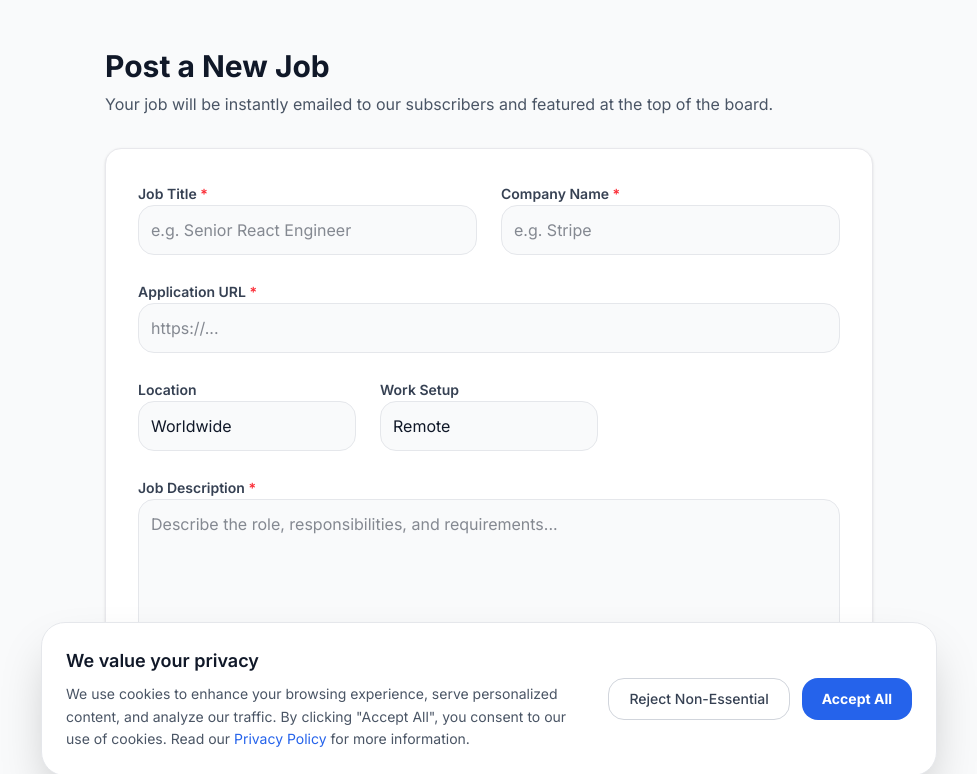
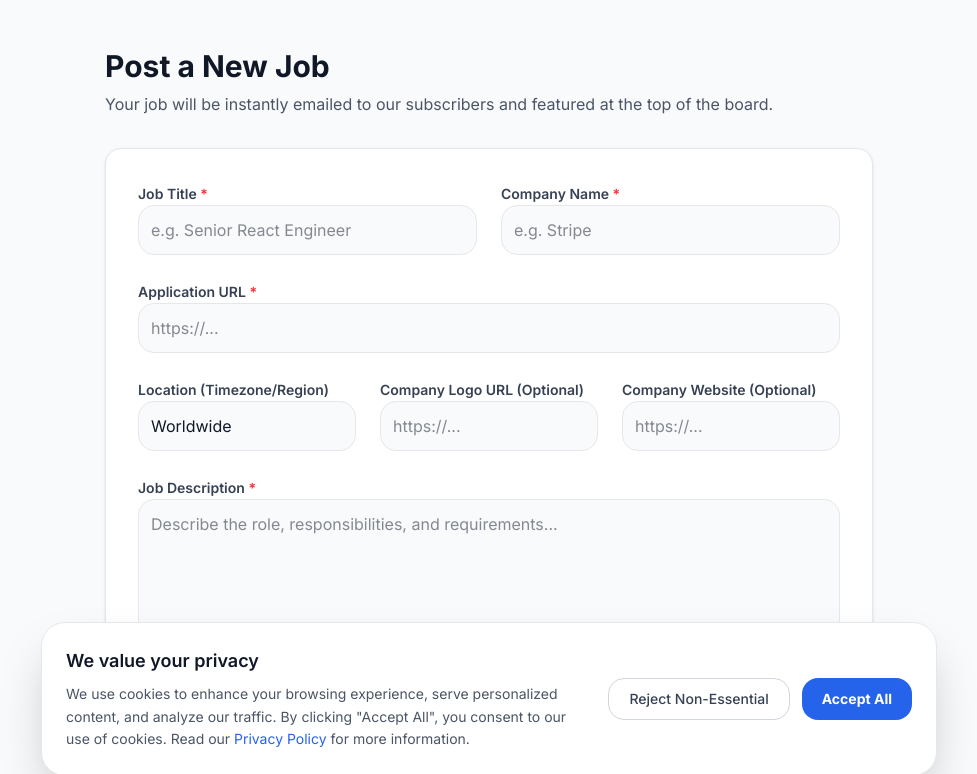
Before and after one commit to harshal-gav/frontend-engineers-fe, a Next.js app: page /employers/post in a window 1280 px wide. Shown: the top 774 px of the page, without its empty margins (151-1128 px from the left). Built offline with nearby package versions, Linux system fonts and the light colour scheme; no server answers.

Commit message:
feat: add company logo and website fields to job posting form and update LinkedIn post script

```diff
--- a/scripts/post-to-linkedin.js
+++ b/scripts/post-to-linkedin.js
@@ -123,15 +123,16 @@ DO NOT use the same opening template. DO NOT use the exact same emojis every tim
 1. NO MARKDOWN: DO NOT use markdown like **bold** or *italics*. LinkedIn's API does not support markdown. Use plain text and capital letters for emphasis instead.
 2. THE HOOK: You must mention "FrontendEngineers.com" and "remote frontend jobs" naturally somewhere in the first two sentences, but DO NOT use the exact same sentence structure every time.
 3. THE PITCH:
-   - Market it heavily as the ULTIMATE AGGREGATOR.
-   - Core message: "We aggregate from 100+ job boards (LinkedIn, Indeed, AngelList, company pages) so you don't have to check 10 different sites a day."
-   - Focus on MASSIVE TIME SAVINGS. Stop wasting hours searching. We bring EVERY remote frontend job to one place.
+   - Market it heavily as the ULTIMATE AGGREGATOR. You MUST include these EXACT phrases in your posts, blending them in naturally:
+     * "Aggregated from 100+ job boards & company career pages"
+     * "Every Remote Frontend Job. One Place."
+     * "Stop wasting hours on LinkedIn, Indeed, AngelList, WeWorkRemotely, and 100 other sites. We aggregate every remote frontend job from across the internet - so you don't have to."
    - Our unique value: You can browse EVERY remote frontend job title for FREE. See what's hiring, which roles are trending.
    - But to unlock company names, full descriptions, locations, and direct apply links, you need PRO.
-   - Think of it like window shopping: See the job titles, know what's out there, then unlock everything to apply.
-   - PRO members also get daily email alerts with fresh jobs delivered to their inbox.
 4. PRICING & LINKS:
    - Mention unlocking full access to 1,000+ remote jobs for just $9/month.
+   - You MUST include this exact line: "⭐ Unlock Full Access - $9/mo"
+   - You MUST include this exact line: "Browse every job title free. Pro unlocks company details, descriptions & apply links."
    - Always include a link to explore: https://www.frontendengineers.com
    - Always include a link to get PRO: https://www.frontendengineers.com/pricing
 5. HASHTAGS: Include 3-5 relevant hashtags (e.g., #FrontendDeveloper #RemoteJobs #ReactJS #WebDevelopment).
--- a/src/app/employers/post/page.tsx
+++ b/src/app/employers/post/page.tsx
@@ -16,9 +16,10 @@ export default function PostJobPage() {
   const [formData, setFormData] = useState({
     title: "",
     companyName: "",
+    companyLogoUrl: "",
+    companyWebsite: "",
     applyUrl: "",
     location: "Worldwide",
-    remoteType: "REMOTE",
     description: "",
   });
 
@@ -43,10 +44,12 @@ export default function PostJobPage() {
         title: formData.title,
         description: formData.description,
         location: formData.location,
-        remoteType: formData.remoteType,
+        remoteType: "REMOTE",
         applyUrl: formData.applyUrl,
         company: {
           name: formData.companyName,
+          logoUrl: formData.companyLogoUrl || null,
+          website: formData.companyWebsite || null,
         }
       };
 
@@ -71,9 +74,8 @@ export default function PostJobPage() {
         setSuccess(true);
         // Reset form
         setFormData({
-          title: "", companyName: "", applyUrl: "", location: "Worldwide",
-          remoteType: "REMOTE",
-          description: ""
+          title: "", companyName: "", companyLogoUrl: "", companyWebsite: "",
+          applyUrl: "", location: "Worldwide", description: ""
         });
       }
     } catch (err) {
@@ -134,16 +136,16 @@ export default function PostJobPage() {
 
             <div className="grid grid-cols-1 md:grid-cols-3 gap-6">
               <div className="space-y-2">
-                <label className="text-sm font-semibold text-gray-700">Location</label>
-                <input name="location" value={formData.location} onChange={handleChange} placeholder="e.g. Worldwide, US Only" className="w-full bg-gray-50 border border-gray-200 rounded-lg p-3 text-gray-900 focus:bg-white focus:ring-2 focus:ring-[#2563eb]/20 focus:border-[#2563eb] outline-none transition-all" />
+                <label className="text-sm font-semibold text-gray-700">Location (Timezone/Region)</label>
+                <input name="location" value={formData.location} onChange={handleChange} placeholder="e.g. Worldwide, US Only, EST" className="w-full bg-gray-50 border border-gray-200 rounded-lg p-3 text-gray-900 focus:bg-white focus:ring-2 focus:ring-[#2563eb]/20 focus:border-[#2563eb] outline-none transition-all" />
               </div>
               <div className="space-y-2">
-                <label className="text-sm font-semibold text-gray-700">Work Setup</label>
-                <select name="remoteType" value={formData.remoteType} onChange={handleChange} className="w-full bg-gray-50 border border-gray-200 rounded-lg p-3 text-gray-900 focus:bg-white focus:ring-2 focus:ring-[#2563eb]/20 focus:border-[#2563eb] outline-none transition-all appearance-none cursor-pointer">
-                  <option value="REMOTE">Remote</option>
-                  <option value="HYBRID">Hybrid</option>
-                  <option value="ONSITE">Onsite</option>
-                </select>
+                <label className="text-sm font-semibold text-gray-700">Company Logo URL (Optional)</label>
+                <input type="url" name="companyLogoUrl" value={formData.companyLogoUrl} onChange={handleChange} placeholder="https://..." className="w-full bg-gray-50 border border-gray-200 rounded-lg p-3 text-gray-900 focus:bg-white focus:ring-2 focus:ring-[#2563eb]/20 focus:border-[#2563eb] outline-none transition-all" />
+              </div>
+              <div className="space-y-2">
+                <label className="text-sm font-semibold text-gray-700">Company Website (Optional)</label>
+                <input type="url" name="companyWebsite" value={formData.companyWebsite} onChange={handleChange} placeholder="https://..." className="w-full bg-gray-50 border border-gray-200 rounded-lg p-3 text-gray-900 focus:bg-white focus:ring-2 focus:ring-[#2563eb]/20 focus:border-[#2563eb] outline-none transition-all" />
               </div>
             </div>
 
```
